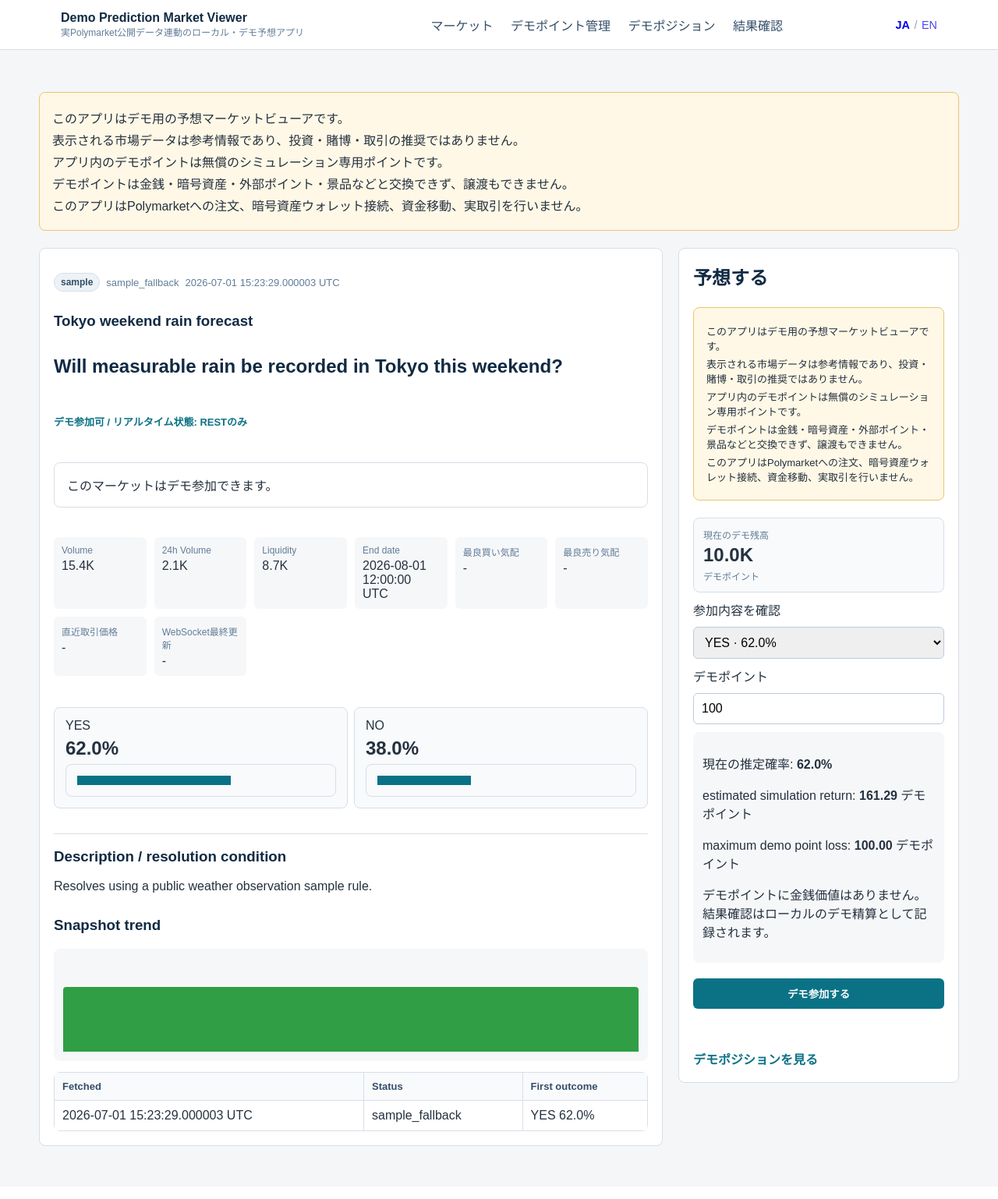
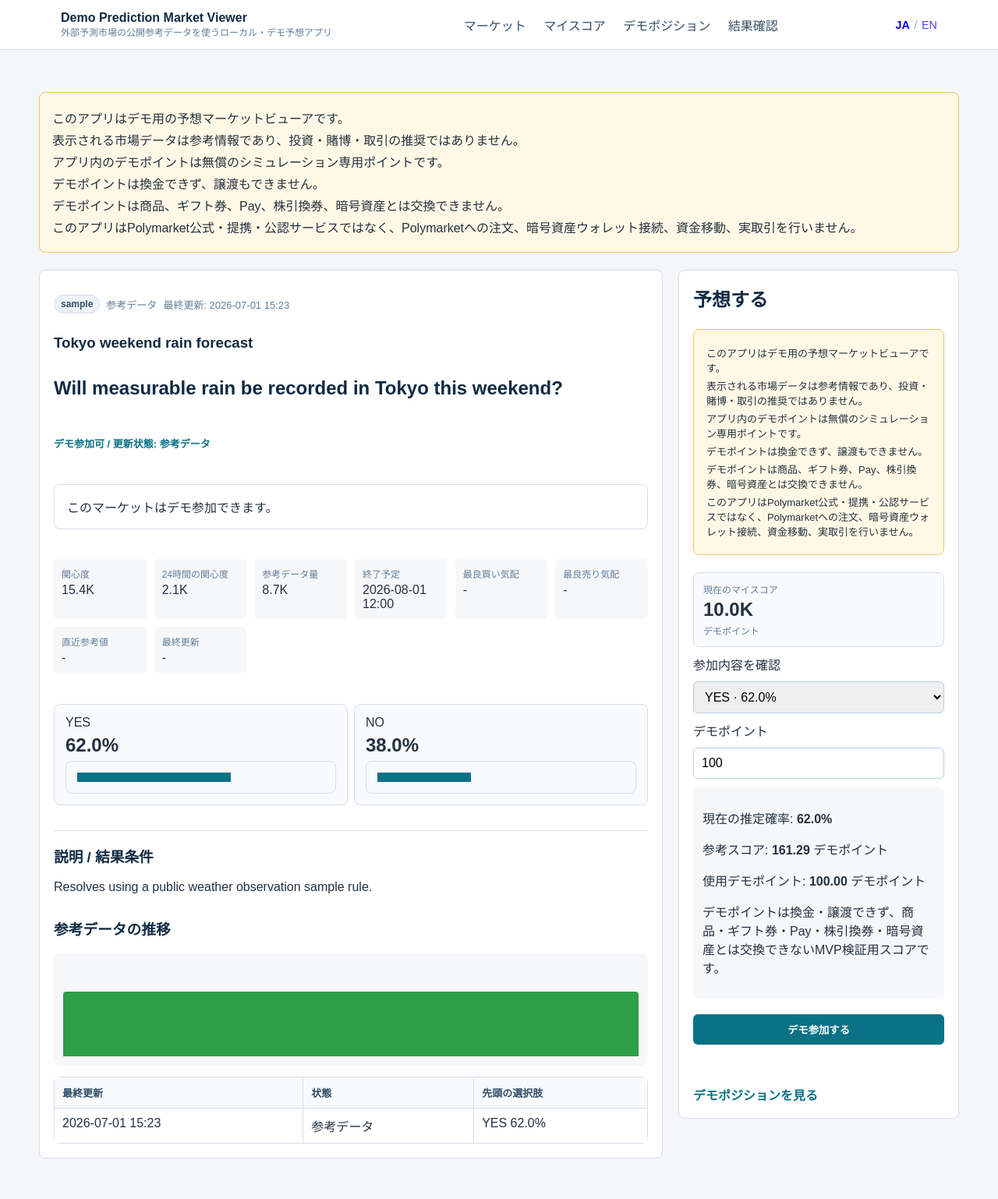
Before and after one commit to rai0409/demo-prediction-market, a FastAPI app: page /markets/sample-market-tokyo-rain?lang=ja in a window 1280 px wide. Shown: the whole page at 78% size. Before the commit the page ends 1470 px from the top, so only its background shows below. Run offline with FastAPI, Linux system fonts and the light colour scheme.

Commit message:
Polish commercial MVP demo coin UI

```diff
--- a/app/main.py
+++ b/app/main.py
@@ -71,7 +71,12 @@ def format_number(value: float | int | str | None) -> str:
 def format_datetime(value: str | None) -> str:
     if not value:
         return "-"
-    return str(value).replace("T", " ").replace("+00:00", " UTC").replace("Z", " UTC")
+    text = str(value).strip()
+    try:
+        parsed = datetime.fromisoformat(text.replace("Z", "+00:00"))
+    except ValueError:
+        return text.replace("T", " ")[:16]
+    return parsed.strftime("%Y-%m-%d %H:%M")
 
 
 templates.env.filters["percent"] = format_percent
@@ -142,12 +147,12 @@ def set_lang_cookie_if_needed(response, request: Request):
 def data_status_badge(markets: list[dict]) -> str:
     status = markets[0].get("data_source_status") if markets else "sample_fallback"
     if status == "live":
-        return "LIVE Polymarket"
+        return "外部参考データ"
     if status == "sample_fallback":
-        return "Sample fallback"
+        return "参考データ"
     if status in {"live_failed_sample_fallback", "live_empty_sample_fallback"}:
-        return "Live failed, sample fallback"
-    return str(status)
+        return "参考データ"
+    return "参考データ"
 
 
 def hidden_market_count(meta: dict) -> int:
@@ -184,10 +189,10 @@ def result_status_label(status: str) -> str:
 
 def confirmation_label(status: str) -> str:
     return {
-        "confirmed_match": "REST確認済み",
-        "rest_clear_without_candidate": "REST判定",
-        "candidate_only_unconfirmed": "WSのみ未確認",
-        "conflict": "WS/REST不一致",
+        "confirmed_match": "参考データ確認済み",
+        "rest_clear_without_candidate": "参考データ判定",
+        "candidate_only_unconfirmed": "結果候補のみ",
+        "conflict": "参考データ不一致",
         "unclear": "判定保留",
     }.get(status, "判定不明")
 
@@ -208,7 +213,7 @@ def enrich_result_rows(conn: sqlite3.Connection, rows: list[dict]) -> list[dict]
             "note": item.get("settlement_note") or "判定保留",
         }
         item["ws_candidate_detected"] = bool(candidate)
-        item["ws_candidate_label"] = "WS検知あり" if candidate else "-"
+        item["ws_candidate_label"] = "結果候補あり" if candidate else "-"
         item["rest_confirmation_label"] = confirmation_label(confirmation["confirmation_status"])
         item["confirmation_status"] = confirmation["confirmation_status"]
         item["confirmation_note"] = item.get("settlement_note") or confirmation["note"]
--- a/app/safety.py
+++ b/app/safety.py
@@ -1,8 +1,9 @@
 DISCLAIMER = """このアプリはデモ用の予想マーケットビューアです。
 表示される市場データは参考情報であり、投資・賭博・取引の推奨ではありません。
 アプリ内のデモポイントは無償のシミュレーション専用ポイントです。
-デモポイントは金銭・暗号資産・外部ポイント・景品などと交換できず、譲渡もできません。
-このアプリはPolymarketへの注文、暗号資産ウォレット接続、資金移動、実取引を行いません。"""
+デモポイントは換金できず、譲渡もできません。
+デモポイントは商品、ギフト券、Pay、株引換券、暗号資産とは交換できません。
+このアプリはPolymarket公式・提携・公認サービスではなく、Polymarketへの注文、暗号資産ウォレット接続、資金移動、実取引を行いません。"""
 
 FORBIDDEN_ROUTE_PATHS = {
     "/buy",
--- a/app/static/app.js
+++ b/app/static/app.js
@@ -14,7 +14,7 @@ function confirmationStatusLabel(status) {
 }
 
 function realtimeStatusLabel(status) {
-  return t(`realtime.${status}`, status || t("realtime.rest_only", "REST only"));
+  return t(`realtime.${status}`, status || t("realtime.rest_only", "参考データ"));
 }
 
 (function () {
@@ -75,12 +75,26 @@ function realtimeStatusLabel(status) {
   }
 
   function statusBadge(status) {
-    if (status === "live") return "LIVE Polymarket";
-    if (status === "sample_fallback") return "Sample fallback";
+    if (status === "live") return "外部参考データ";
+    if (status === "sample_fallback") return "参考データ";
     if (status === "live_failed_sample_fallback" || status === "live_empty_sample_fallback") {
-      return "Live failed, sample fallback";
+      return "参考データ";
     }
-    return status || "";
+    return "参考データ";
+  }
+
+  function formatMinute(value) {
+    if (!value) return "-";
+    var parsed = new Date(value);
+    if (!Number.isNaN(parsed.getTime())) {
+      var year = parsed.getFullYear();
+      var month = String(parsed.getMonth() + 1).padStart(2, "0");
+      var day = String(parsed.getDate()).padStart(2, "0");
+      var hour = String(parsed.getHours()).padStart(2, "0");
+      var minute = String(parsed.getMinutes()).padStart(2, "0");
+      return `${year}-${month}-${day} ${hour}:${minute}`;
+    }
+    return String(value).replace("T", " ").slice(0, 16);
   }
 
   async function pollMarkets() {
@@ -92,14 +106,14 @@ function realtimeStatusLabel(status) {
       var data = await response.json();
       if (!data.markets || !data.markets.length) return;
       document.getElementById("data-status").textContent = statusBadge(data.markets[0].data_source_status);
-      document.getElementById("freshness").textContent = data.markets[0].fetched_at;
+      document.getElementById("freshness").textContent = formatMinute(data.markets[0].fetched_at);
       var displayed = document.getElementById("displayed-count");
       var total = document.getElementById("total-count");
       if (displayed) displayed.textContent = data.count;
       if (total) total.textContent = data.total_market_count;
     } catch (error) {
       var status = document.getElementById("data-status");
-      if (status) status.textContent = "last fetch failed";
+      if (status) status.textContent = "更新確認中";
     }
   }
 
@@ -111,16 +125,16 @@ function realtimeStatusLabel(status) {
       if (!response.ok) return;
       var data = await response.json();
       if (!data.ws_enabled) {
-        summary.textContent = "RESTのみ";
+        summary.textContent = "参考データ";
       } else if (data.live_market_update_count > 0) {
-        summary.textContent = "WebSocket更新中";
+        summary.textContent = "最新情報を自動更新";
       } else if (data.stale_market_update_count > 0) {
-        summary.textContent = "WebSocket stale";
+        summary.textContent = "更新確認中";
       } else {
-        summary.textContent = "RESTのみ";
+        summary.textContent = "参考データ";
       }
     } catch (error) {
-      summary.textContent = "RESTのみ";
+      summary.textContent = "参考データ";
     }
   }
 
@@ -154,7 +168,7 @@ function realtimeStatusLabel(status) {
         setText("settlement-ws-unconfirmed", data.ws_unconfirmed_count || 0);
         setText("settlement-ws-conflict", data.ws_conflict_count || 0);
         setText("settlement-rest-only", data.rest_only_settled_count || 0);
-        setText("settlement-payout", Number(data.total_payout || 0).toFixed(2));
+        setText("settlement-reference-score", Number(data.total_payout || 0).toFixed(2));
         setText("settlement-balance", Number(data.balance || 0).toFixed(2));
         if (summary) summary.hidden = false;
         result.textContent = "結果確認が完了しました。ページを再読み込みすると最新の状態を表示します。";
@@ -197,12 +211,12 @@ function realtimeStatusLabel(status) {
           });
           var data = await response.json();
           if (!response.ok) {
-            result.textContent = data.detail || "デモポイント追加に失敗しました。";
+            result.textContent = data.detail || "デモポイント調整に失敗しました。";
             result.className = "form-message error";
             return;
           }
           updateBalance(data.balance);
-          result.textContent = "デモポイント追加を記録しました。";
+          result.textContent = "デモポイント調整を記録しました。";
           result.className = "form-message success";
         } catch (error) {
           result.textContent = "通信に失敗しました。";
@@ -228,12 +242,12 @@ function realtimeStatusLabel(status) {
           });
           var data = await response.json();
           if (!response.ok) {
-            result.textContent = data.detail || "デモ残高リセットに失敗しました。";
+            result.textContent = data.detail || "初期状態に戻せませんでした。";
             result.className = "form-message error";
             return;
           }
           updateBalance(data.balance);
-          result.textContent = "デモ残高リセットを記録しました。";
+          result.textContent = "初期状態に戻しました。";
           result.className = "form-message success";
         } catch (error) {
           result.textContent = "通信に失敗しました。";
--- a/app/templates/market_detail.html
+++ b/app/templates/market_detail.html
@@ -9,11 +9,11 @@
 
 <section class="detail-layout">
   <article class="market-detail">
-    <p class="card-meta"><span class="badge subtle">{{ market.source }}</span><span>{{ market.data_source_status }}</span><span>{{ market.fetched_at|date }}</span></p>
+    <p class="card-meta"><span class="badge subtle">{{ market.source }}</span><span>{{ source_status_label(market.data_source_status) }}</span><span>最終更新: {{ market.fetched_at|date }}</span></p>
     <h1>{{ market.title }}</h1>
     <h2>{{ market.question }}</h2>
-    <p class="status-label">{{ market.display_status }} / リアルタイム状態:
-      {% if market.realtime_status == "ws_live" %}WebSocket更新中{% elif market.realtime_status == "ws_stale" %}WebSocket stale{% else %}RESTのみ{% endif %}
+    <p class="status-label">{{ market.display_status }} / 更新状態:
+      {% if market.realtime_status == "ws_live" %}最新情報を自動更新{% elif market.realtime_status == "ws_stale" %}更新確認中{% else %}参考データ{% endif %}
     </p>
     {% if market.demo_participation_allowed %}
     <p class="notice">このマーケットはデモ参加できます。</p>
@@ -21,14 +21,14 @@
     <p class="blocked-label">デモ参加対象外: {{ market.demo_participation_block_reason }}</p>
     {% endif %}
     <dl class="metrics detail-metrics">
-      <div><dt>Volume</dt><dd>{{ market.volume|number }}</dd></div>
-      <div><dt>24h Volume</dt><dd>{{ market.volume_24hr|number }}</dd></div>
-      <div><dt>Liquidity</dt><dd>{{ market.liquidity|number }}</dd></div>
-      <div><dt>End date</dt><dd>{{ market.end_date|date }}</dd></div>
+      <div><dt>関心度</dt><dd>{{ market.volume|number }}</dd></div>
+      <div><dt>24時間の関心度</dt><dd>{{ market.volume_24hr|number }}</dd></div>
+      <div><dt>参考データ量</dt><dd>{{ market.liquidity|number }}</dd></div>
+      <div><dt>終了予定</dt><dd>{{ market.end_date|date }}</dd></div>
       <div><dt>最良買い気配</dt><dd>{{ market.best_bid|number }}</dd></div>
       <div><dt>最良売り気配</dt><dd>{{ market.best_ask|number }}</dd></div>
-      <div><dt>直近取引価格</dt><dd>{{ market.last_trade_price|number }}</dd></div>
-      <div><dt>WebSocket最終更新</dt><dd>{{ market.ws_last_event_at|date }}</dd></div>
+      <div><dt>直近参考値</dt><dd>{{ market.last_trade_price|number }}</dd></div>
+      <div><dt>最終更新</dt><dd>{{ market.ws_last_event_at|date }}</dd></div>
     </dl>
     <div class="outcome-stack outcome-cards">
       {% for outcome in market.outcomes %}
@@ -42,11 +42,11 @@
       {% endfor %}
     </div>
     <section class="description-block">
-      <h3>Description / resolution condition</h3>
+      <h3>説明 / 結果条件</h3>
       <p>{{ market.description or "説明はありません。" }}</p>
     </section>
     <section>
-      <h3>Snapshot trend</h3>
+      <h3>参考データの推移</h3>
       {% if snapshots %}
       <div class="trend" aria-label="probability trend">
         {% for snapshot in snapshots|reverse %}
@@ -55,16 +55,16 @@
         {% endfor %}
       </div>
       <table class="snapshot-table">
-        <thead><tr><th>Fetched</th><th>Status</th><th>First outcome</th></tr></thead>
+        <thead><tr><th>最終更新</th><th>状態</th><th>先頭の選択肢</th></tr></thead>
         <tbody>
           {% for snapshot in snapshots %}
           {% set first = snapshot.market.outcomes[0] %}
-          <tr><td>{{ snapshot.fetched_at|date }}</td><td>{{ snapshot.market.data_source_status }}</td><td>{{ first }} {{ snapshot.market.probabilities[first]|percent }}</td></tr>
+          <tr><td>{{ snapshot.fetched_at|date }}</td><td>{{ source_status_label(snapshot.market.data_source_status) }}</td><td>{{ first }} {{ snapshot.market.probabilities[first]|percent }}</td></tr>
           {% endfor %}
         </tbody>
       </table>
       {% else %}
-      <p class="notice">Snapshot history is not available yet.</p>
+      <p class="notice">参考データの履歴はまだありません。</p>
       {% endif %}
     </section>
   </article>
@@ -78,7 +78,7 @@
     </section>
     {% if market.demo_participation_allowed %}
     <form id="prediction-form" data-market-id="{{ market.market_id }}">
-      <div class="balance-inline"><span>現在のデモ残高</span><strong>{{ demo_balance|number }}</strong><span>デモポイント</span></div>
+      <div class="balance-inline"><span>現在のマイスコア</span><strong>{{ demo_balance|number }}</strong><span>デモポイント</span></div>
       <label for="outcome">参加内容を確認</label>
       <select id="outcome" name="outcome">
         {% for outcome in market.outcomes %}
@@ -89,9 +89,9 @@
       <input id="stake" name="stake" type="number" min="1" step="1" value="100">
       <div class="simulation-summary">
         <p>現在の推定確率: <strong id="selected-probability"></strong></p>
-        <p>estimated simulation return: <strong id="estimated-return"></strong> デモポイント</p>
-        <p>maximum demo point loss: <strong id="max-loss">100</strong> デモポイント</p>
-        <p>デモポイントに金銭価値はありません。結果確認はローカルのデモ精算として記録されます。</p>
+        <p>参考スコア: <strong id="estimated-return"></strong> デモポイント</p>
+        <p>使用デモポイント: <strong id="max-loss">100</strong> デモポイント</p>
+        <p>デモポイントは換金・譲渡できず、商品・ギフト券・Pay・株引換券・暗号資産とは交換できないMVP検証用スコアです。</p>
       </div>
       <button type="submit">デモ参加する</button>
       <p id="prediction-result" role="status"></p>
```
Also changed, not shown: app/i18n.py (+78 -78 lines), app/templates/demo_positions.html (+7 -7 lines), app/templates/demo_results.html (+11 -13 lines), app/templates/demo_wallet.html (+18 -48 lines), app/templates/index.html (+8 -7 lines), tests/test_demo_wallet.py (+4 -4 lines), tests/test_i18n.py (+20 -20 lines), tests/test_routes.py (+68 -8 lines), tests/test_safety_boundary.py (+3 -2 lines), README.md.
